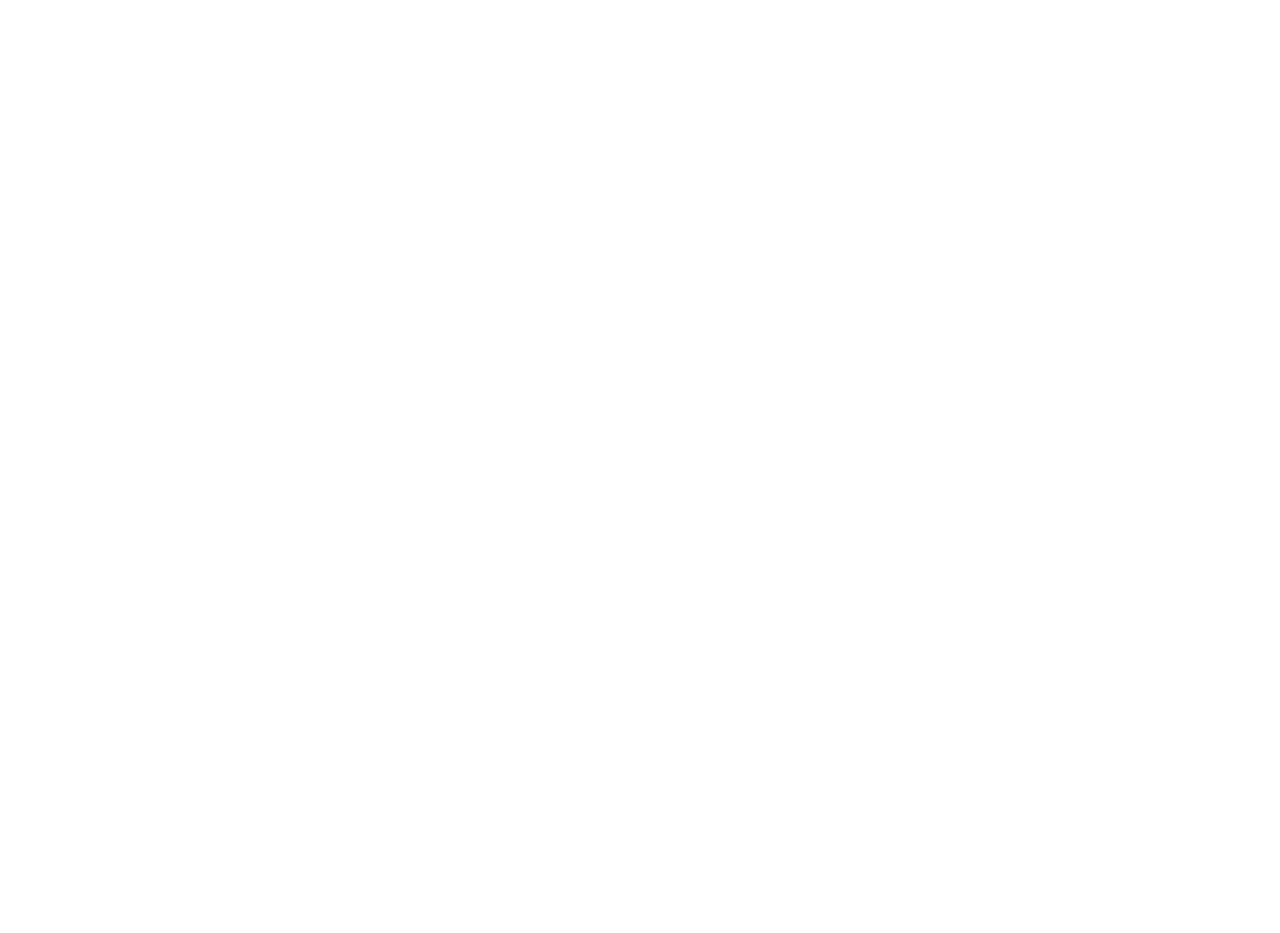
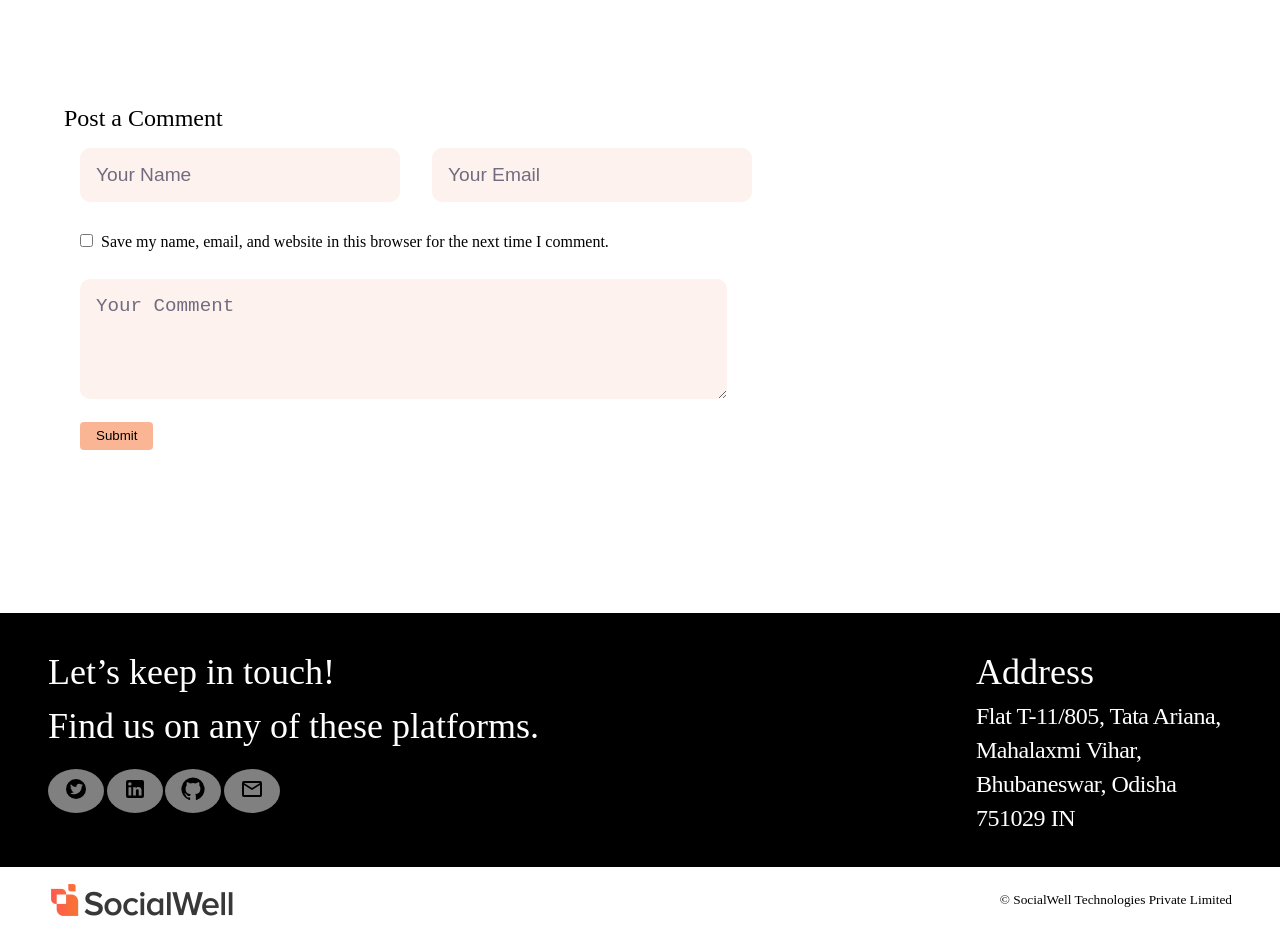
Before and after one commit to Developers-codz/socialwell-assignment, a Next.js app: page / in a window 1280 px wide. Shown: the part 1680-2613 px from the top of the page. Before the commit the page ends 1785 px from the top, so only its background shows below. Built offline with nearby package versions, Linux system fonts and the light colour scheme.

Commit message:
feat: done

```diff
--- /dev/null
+++ b/components/footer/Footer.tsx
@@ -0,0 +1,43 @@
+import React from "react";
+import { GithubIcon, LinkedInIcon, MailIcon, TwitterIcon } from "../../assets";
+import {
+  FooterWrapper,
+  LeftPane,
+  RightPane,
+  StyledHead,
+  IconWrapper,
+  IconBg,
+  FooterStrip
+} from "./FooterComponents";
+import SoicalWell from "../../assets/images/socialwell-logo.png"
+import Image from "next/image";
+
+export const Footer = () => {
+  return (
+      <>
+    <FooterWrapper>
+      <LeftPane>
+        <StyledHead>
+          Let’s keep in touch!
+          <br />
+          Find us on any of these platforms.
+        </StyledHead>
+        <IconWrapper>
+           <IconBg > <TwitterIcon /></IconBg>
+           <IconBg > <LinkedInIcon /></IconBg>
+           <IconBg > <GithubIcon /></IconBg>
+            <IconBg ><MailIcon /></IconBg>
+        </IconWrapper>
+      </LeftPane>
+      <RightPane>
+      <StyledHead>Address</StyledHead>
+      <div>Flat T-11/805, Tata Ariana, Mahalaxmi Vihar, Bhubaneswar, Odisha 751029 IN</div>
+      </RightPane>
+    </FooterWrapper>
+    <FooterStrip>
+    <Image src={SoicalWell} />
+    <small>© SocialWell Technologies Private Limited</small>
+    </FooterStrip>
+    </>
+  );
+};
--- /dev/null
+++ b/components/footer/FooterComponents.ts
@@ -0,0 +1,57 @@
+import styled from "styled-components"
+
+
+export const FooterWrapper = styled.div`
+display:flex;
+background-color: black;
+color:white;
+padding:2rem 3rem;
+`
+
+export const LeftPane = styled.div`
+flex-grow:1;
+
+`
+export const StyledHead = styled.h2`
+font-family: Poppins;
+font-size: 36px;
+font-weight: 400;
+line-height: 54px;
+letter-spacing: 0em;
+text-align: left;
+
+`
+export const RightPane = styled.div`
+flex-grow:0;
+width:20vw;
+> div{
+    font-family: Poppins;
+font-size: 24px;
+font-weight: 400;
+line-height: 34px;
+letter-spacing: -0.02em;
+text-align: left;
+
+}
+`
+
+export const IconWrapper = styled.div`
+display: flex;
+width:25%;
+justify-content: space-between;
+`
+export const IconBg = styled.div`
+background-color: grey;
+border-radius: 50%;
+padding:.5rem 0;
+margin:1rem 0
+
+`
+
+export const FooterStrip = styled.div`
+background-color: var(--color-light);
+padding:.5rem 3rem;
+display:flex;
+justify-content: space-between;
+align-items: center;
+`
--- a/components/main/Main.tsx
+++ b/components/main/Main.tsx
@@ -15,6 +15,7 @@
 import BlogImg from "../../assets/images/blogImg.png";
 import { PlayBtnIcon,CommentIcon,LikeIcon } from "../../assets";
 import { Aside } from "./Aside/Aside";
+import { CommentForm } from "./commentform/CommentForm";
 
 export const Main = () => {
   return (
@@ -98,6 +99,7 @@
         </EndTextWrapper>
       </BlogWrapper>
       <Aside />
+      <CommentForm />
     </MainWrapper>
   );
 };
--- /dev/null
+++ b/components/main/commentform/CommentForm.tsx
@@ -0,0 +1,28 @@
+import * as React from "react";
+import {
+  FormWrapper,
+  FormHeader,
+  HorizontalInput,
+  StyledInput,
+  CheckBoxInput,
+  StyledTextBox,
+  SubmitBtn
+} from "./commentFormComponents";
+
+export const CommentForm = () => {
+  return (
+    <FormWrapper>
+      <FormHeader>Post a Comment</FormHeader>
+      <form>
+        <HorizontalInput>
+          <StyledInput type="text" placeholder="Your Name" />
+          <StyledInput type="email" placeholder="Your Email" />
+        </HorizontalInput>
+        <CheckBoxInput type="checkbox" id="check" />
+        <label htmlFor="check">Save my name, email, and website in this browser for the next time I comment.</label>
+        <StyledTextBox rows="4" cols="50" placeholder="Your Comment" />
+        <SubmitBtn>Submit</SubmitBtn>
+      </form>
+    </FormWrapper>
+  );
+};
--- /dev/null
+++ b/components/main/commentform/commentFormComponents.ts
@@ -0,0 +1,61 @@
+import styled from "styled-components"
+
+export const FormWrapper = styled.div`
+padding:0rem 4rem 10rem 4rem;
+`
+export const FormHeader = styled.div`
+font-size:1.5rem;
+
+`
+
+export const HorizontalInput = styled.div`
+display:flex;
+
+`
+
+export const StyledInput = styled.input`
+padding: 1rem;
+background-color: var( --color-primary-100);
+border:none;
+width:20rem;
+margin:1rem;
+font-size: 1.2rem;
+border-radius: 10px;
+&::placeholder{
+    color:var(--color-grey-500);
+    font-size:1.2rem;
+}
+&:focus{
+    outline: none;
+}
+`
+
+export const SubmitBtn = styled.button`
+border:none;
+background-color: var(--color-primary);
+border-radius:4px;
+padding:.4rem 1rem;
+display:block;
+margin:.2rem 1rem;
+cursor:pointer;
+`
+
+export const CheckBoxInput =styled.input`
+margin:1rem .5rem 1rem 1rem;
+`
+
+export const StyledTextBox = styled.textarea`
+padding: 1rem;
+background-color: var( --color-primary-100);
+border:none;
+margin:1rem;
+font-size: 1.2rem;
+border-radius: 10px;
+&::placeholder{
+    color:var(--color-grey-500);
+    font-size:1.2rem;
+}
+&:focus{
+    outline: none;
+}
+`
--- a/pages/index.tsx
+++ b/pages/index.tsx
@@ -1,5 +1,6 @@
 import type { NextPage } from 'next'
 import { Navbar,Main } from '../components'
+import { Footer } from '../components/footer/Footer'
 import styles from '../styles/Home.module.css'
 
 const Home: NextPage = () => {
@@ -7,6 +8,7 @@
     <div className="container">
       <Navbar />
       <Main />
+      <Footer />
 
     </div>
   )
--- a/styles/globals.css
+++ b/styles/globals.css
@@ -17,4 +17,5 @@
   --color-grey-800:#485582;
   --color-light:#fff;
   --color-primary:#F9B594;
+  --color-primary-100:#FDF2ED;
 }
```
